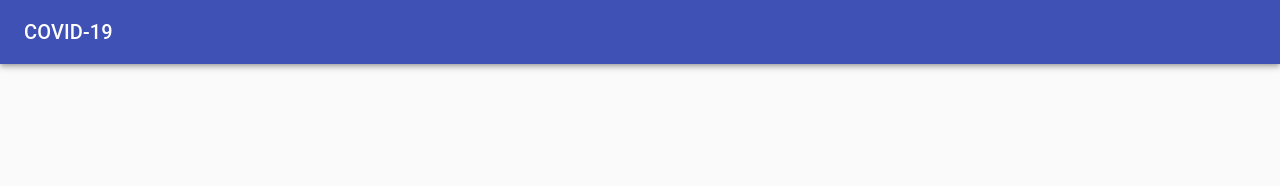
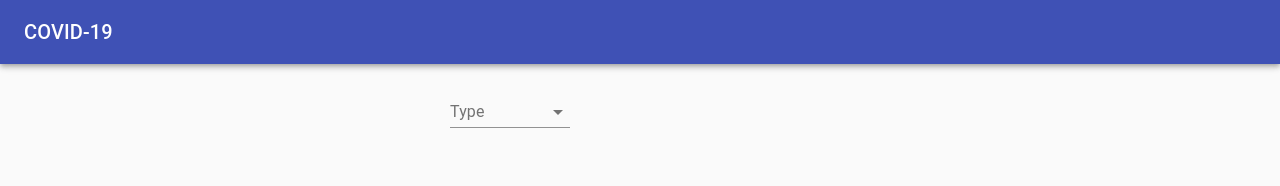
Before and after one commit to forrestbao/covid-19, a React (Create React App) app in the folder web/: page / in a window 1280 px wide. Shown: the top 186 px of the page. Built offline with nearby package versions, Linux system fonts and the light colour scheme.

Commit message:
web: update HomePage

```diff
--- a/web/package.json
+++ b/web/package.json
@@ -12,8 +12,10 @@
     "@types/node": "^12.0.0",
     "@types/react": "^16.9.0",
     "@types/react-dom": "^16.9.0",
+    "mobx-react": "^6.2.2",
     "react": "^16.13.1",
     "react-dom": "^16.13.1",
+    "react-router-dom": "^5.1.2",
     "react-scripts": "3.4.1",
     "typescript": "^3.8.3"
   },
@@ -42,6 +44,7 @@
     ]
   },
   "devDependencies": {
+    "@types/react-router-dom": "^5.1.5",
     "@typescript-eslint/eslint-plugin": "^2.30.0",
     "@typescript-eslint/parser": "^2.30.0",
     "eslint": "^6.8.0",
--- a/web/src/App.tsx
+++ b/web/src/App.tsx
@@ -1,5 +1,9 @@
 import React from 'react'
-import { Container, CssBaseline, AppBar, Toolbar, Typography } from '@material-ui/core'
+import {
+  AppBar, Toolbar, Typography
+} from '@material-ui/core'
+import { BrowserRouter, Switch, Route } from 'react-router-dom'
+import HomePage from './pages/Home'
 
 function App () {
   return (
@@ -11,9 +15,13 @@ function App () {
           </Typography>
         </Toolbar>
       </AppBar>
-      <Container maxWidth='xs'>
-        <CssBaseline/>
-      </Container>
+      <BrowserRouter>
+        <Switch>
+          <Route path='/' exact>
+            <HomePage/>
+          </Route>
+        </Switch>
+      </BrowserRouter>
     </div>
   )
 }
--- /dev/null
+++ b/web/src/pages/Home.tsx
@@ -0,0 +1,55 @@
+import React from 'react'
+import { useLocalStore, useObserver } from 'mobx-react'
+import { Container, CssBaseline, FormControl, InputLabel, MenuItem, Select } from '@material-ui/core'
+import { makeStyles } from '@material-ui/core/styles'
+
+const createStore = () => ({
+  form: new Array(12) as number[],
+  type: 0
+})
+
+const formStoreContext = React.createContext <ReturnType<typeof createStore> | null>(null)
+
+const useFormStore = () => {
+  const store = React.useContext(formStoreContext)
+  if (!store) {
+    throw new Error('useFormStore must be used within a StoreProvider')
+  }
+  return store
+}
+
+const useStyles = makeStyles(theme => ({
+  formControl: {
+    margin: theme.spacing(1),
+    minWidth: 120
+  }
+}))
+
+const HomePageConsumer: React.FC = () => {
+  const classes = useStyles()
+  const formStore = useFormStore()
+  return useObserver(() => (
+    <Container maxWidth='xs'>
+      <CssBaseline/>
+      <FormControl className={classes.formControl} style={{ marginTop: '1rem' }}>
+        <InputLabel>Type</InputLabel>
+        <Select>
+          <MenuItem value={0}>Mild vs Viral</MenuItem>
+          <MenuItem value={1}>Severe vs Viral</MenuItem>
+          <MenuItem value={2}>Mild vs Severe</MenuItem>
+        </Select>
+      </FormControl>
+    </Container>
+  ))
+}
+
+const HomePage: React.FC = () => {
+  const formStore = useLocalStore(createStore)
+  return (
+    <formStoreContext.Provider value={formStore}>
+      <HomePageConsumer/>
+    </formStoreContext.Provider>
+  )
+}
+
+export default HomePage
```
Also changed, not shown: 1 other file (tests, documents, lock files or other folders).
